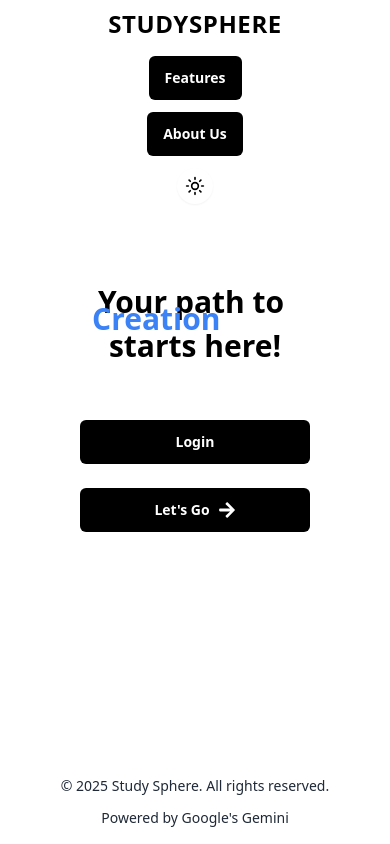
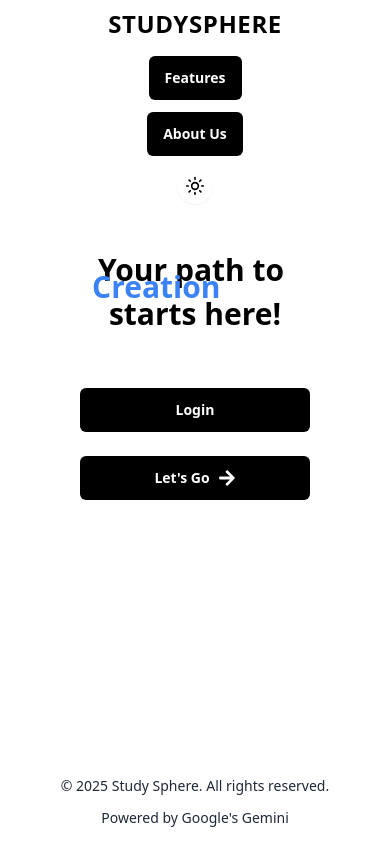
Before and after one commit to SushilJadhav04/StudySphere, a React (Vite) app in the folder frontend/: page / in a window 390 px wide. Built offline with nearby package versions, Linux system fonts and the light colour scheme.

Commit message:
Update Home.jsx

```diff
--- a/frontend/src/pages/Home.jsx
+++ b/frontend/src/pages/Home.jsx
@@ -24,7 +24,7 @@ const Home = () => {
         <div className="relative z-10 text-center">
           {/* Main Heading */}
           <h1 className="text-3xl sm:text-4xl md:text-5xl font-bold text-center">
-            <span className="inline-flex flex-wrap justify-center items-center sm:items-center text-balance mt-[4rem] sm:mt-1">
+            <span className="inline-flex flex-wrap justify-center items-center sm:items-center text-balance mt-4rem sm:mt-1">
               Your path to&nbsp;
               <FlipWords
                 words={[
```
